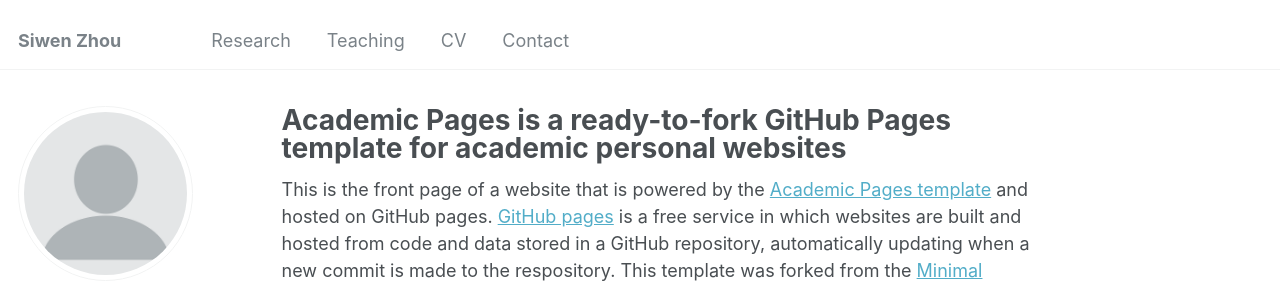
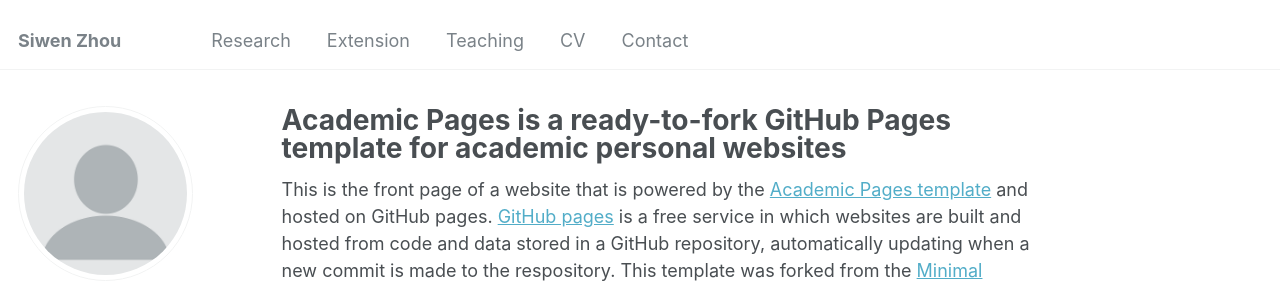
Before and after one commit to Siwen0625/Siwen0625.github.io, a Jekyll site: the page built from _pages/about.md, in a window 1280 px wide. Shown: the top 283 px of the page. Built offline with Jekyll 4.4.1, drawn with Linux system fonts in a browser that asks for light colours; some web fonts are replaced.

Commit message:
Update navigation.yml

```diff
--- a/_data/navigation.yml
+++ b/_data/navigation.yml
@@ -8,6 +8,9 @@ main:
   - title: "Research"
     url: /research/
 
+  - title: "Extension"
+    url: /extension/
+
   - title: "Teaching"
     url: /teaching/
 
```
